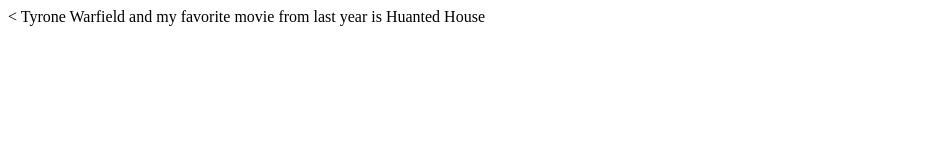
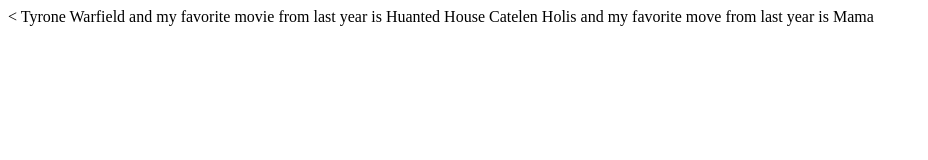
Before and after one commit to Tyrone-Warfield/Basic_git, a plain HTML site: page Index.html in a window 1280 px wide. Shown: the whole page, without its empty margins (0-928 px from the left). Drawn offline with Linux system fonts and the light colour scheme.

Commit message:
Added my stuff

```diff
--- a/Index.html
+++ b/Index.html
@@ -5,5 +5,6 @@
 </head>
 <body>
 Tyrone Warfield and my favorite movie from last year is Huanted House
+Catelen Holis and my favorite move from last year is Mama
 </body>
 </html>
```
